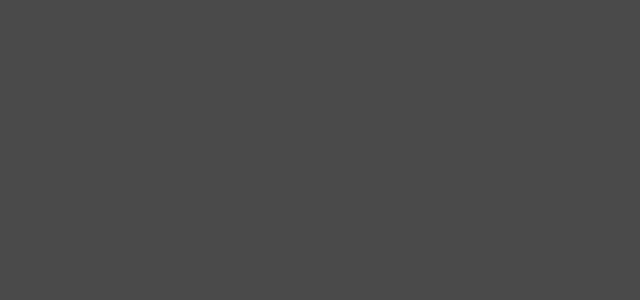
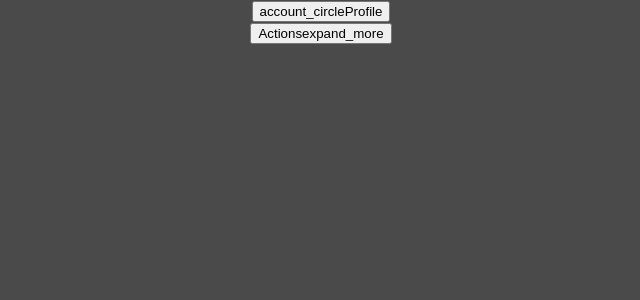
Before and after one commit to joaoiguana/react-buttons, a React (Create React App) app: page / in a window 1280 px wide. Shown: the top 300 px of the page, without its empty margins (319-959 px from the left). Built offline with nearby package versions, Linux system fonts and the light colour scheme.

Commit message:
created the typescript for dropdown

```diff
--- a/package.json
+++ b/package.json
@@ -6,6 +6,7 @@
     "@testing-library/jest-dom": "^5.16.5",
     "@testing-library/react": "^13.4.0",
     "@testing-library/user-event": "^13.5.0",
+    "material-symbols": "^0.4.0",
     "react": "^18.2.0",
     "react-dom": "^18.2.0",
     "react-scripts": "5.0.1",
--- a/src/App.js
+++ b/src/App.js
@@ -1,9 +1,10 @@
 import './App.css';
+import Dropdown from './components/Dropdown.tsx';
 
 const App = () => {
   return (
     <div className="App">
-
+      <Dropdown />
     </div>
   );
 }
--- /dev/null
+++ b/src/components/Dropdown.tsx
@@ -0,0 +1,53 @@
+import React, { useEffect, useState } from 'react';
+import './Dropdown.css';
+
+const menu = [
+  {
+    name: "Profile",
+    icon: "account_circle"
+  }
+  // Other menu items
+]
+
+const MenuButton = ({ icon, name }) => (
+  <button>
+    <span className='material-symbols-outlined'>{icon}</span>
+    <span>{name}</span>
+  </button>
+)
+
+const Dropdown = () => {
+  const [isOpen, setIsOpen] = useState(false);
+
+  const handleClick = (e) => {
+    e.stopPropagation();
+    setIsOpen(!isOpen);
+  }
+
+  useEffect(() => {
+    document
+      .body.addEventListener("click", () => setIsOpen(false));
+  })
+
+  return (
+    <div className='dropdown'>
+      <div className={`menu ${isOpen ? "open" : ""}`}>
+        {menu.map((item) => (
+          <MenuButton
+            key={item.name}
+            icon={item.icon}
+            name={item.name}
+          />
+        ))}
+      </div>
+      <button onClick={handleClick}>
+          Actions
+          <span className='material-symbols-outlined'>
+            {isOpen ? "close" : "expand_more"}
+          </span>
+      </button>
+    </div>
+  )
+}
+
+export default Dropdown;
```
Also changed, not shown: src/components/Dropdown.css (added), 1 other file (tests, documents, lock files or other folders).
